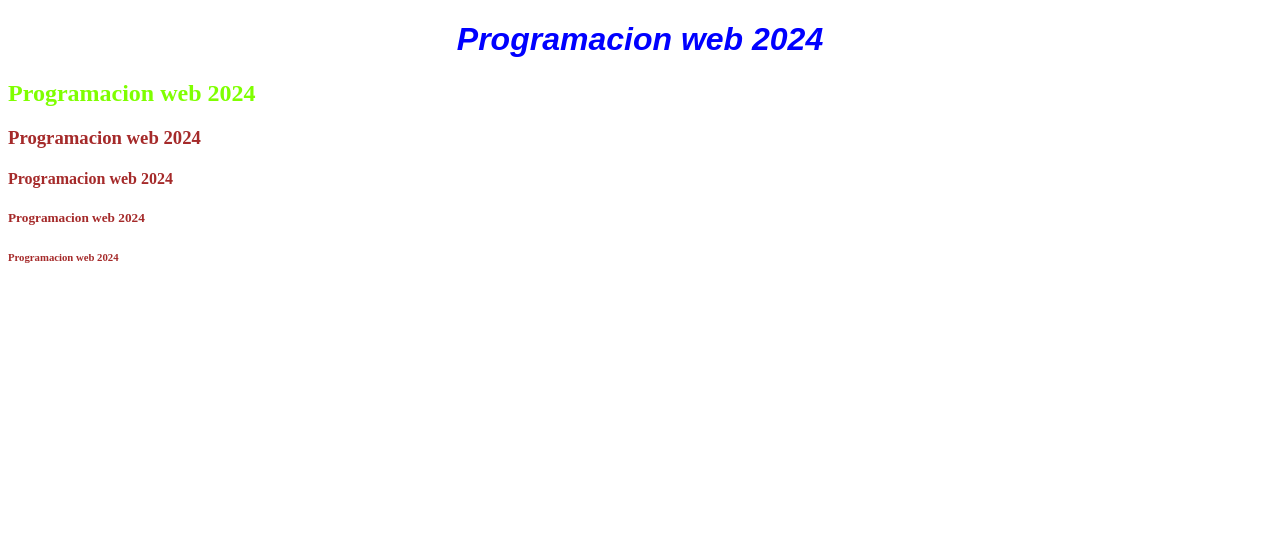
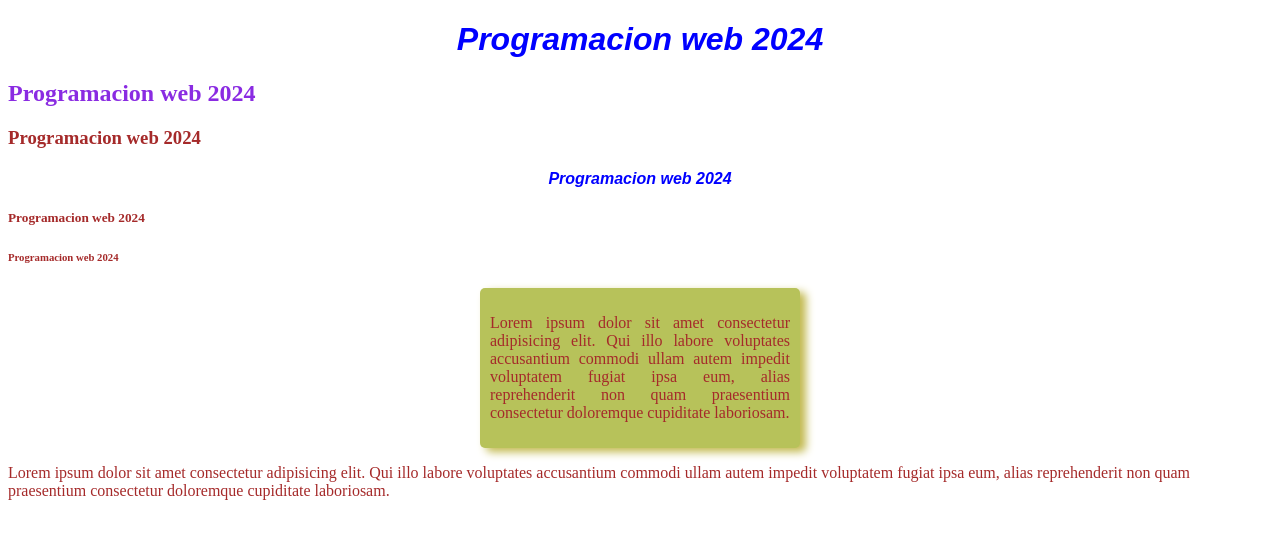
Before and after one commit to JhonJMD/intro, a plain HTML site: page index.html in a window 1280 px wide. Drawn offline with Linux system fonts and the light colour scheme.

Commit message:
Refacto style

```diff
--- a/css/style.css
+++ b/css/style.css
@@ -1,12 +1,28 @@
+/*Estilos de forma global*/
 *{
     color: brown;
 }
 h2{
     color: chartreuse;
 }
+/*Estilos a clases*/
 .titulo{
     color : blue;
     font-family: Arial, Helvetica, sans-serif;
     font-style: italic;
     text-align: center;
 }
+.subtitulo{
+    color: blueviolet;
+}
+/*Estilos a bloques grandes de codigo*/
+div{
+    background-color: rgb(183, 194, 90);
+    width: 300px;/*Ancho de algo*/
+    padding: 10px;/*Margen interna*/
+    text-align: justify;
+    margin: 0 auto;
+    border: 2px solid 5px  rgb(183, 194, 90);
+    border-radius: 5px;
+    border-color: black;    box-shadow: 6px 4px 9px 0px #c2b94e;
+}
--- a/index.html
+++ b/index.html
@@ -7,11 +7,15 @@
     <title>Document</title>
 </head>
 <body>
-    <h1 class = "titulo">Programacion web 2024</h1>
+    <h1 class = "titulo" id = "titulo">Programacion web 2024</h1><!--Id es un elemento unico para cada etiqueta no se puede repetir-->
     <h2 class = "subtitulo">Programacion web 2024</h2>
     <h3>Programacion web 2024</h3>
-    <h4>Programacion web 2024</h4>
+    <h4 class = "titulo">Programacion web 2024</h4>
     <h5>Programacion web 2024</h5>
     <h6>Programacion web 2024</h6>
+    <div>
+        <p>Lorem ipsum dolor sit amet consectetur adipisicing elit. Qui illo labore voluptates accusantium commodi ullam autem impedit voluptatem fugiat ipsa eum, alias reprehenderit non quam praesentium consectetur doloremque cupiditate laboriosam.</p>
+    </div>
+    <p>Lorem ipsum dolor sit amet consectetur adipisicing elit. Qui illo labore voluptates accusantium commodi ullam autem impedit voluptatem fugiat ipsa eum, alias reprehenderit non quam praesentium consectetur doloremque cupiditate laboriosam.</p>
 </body>
 </html>
```
